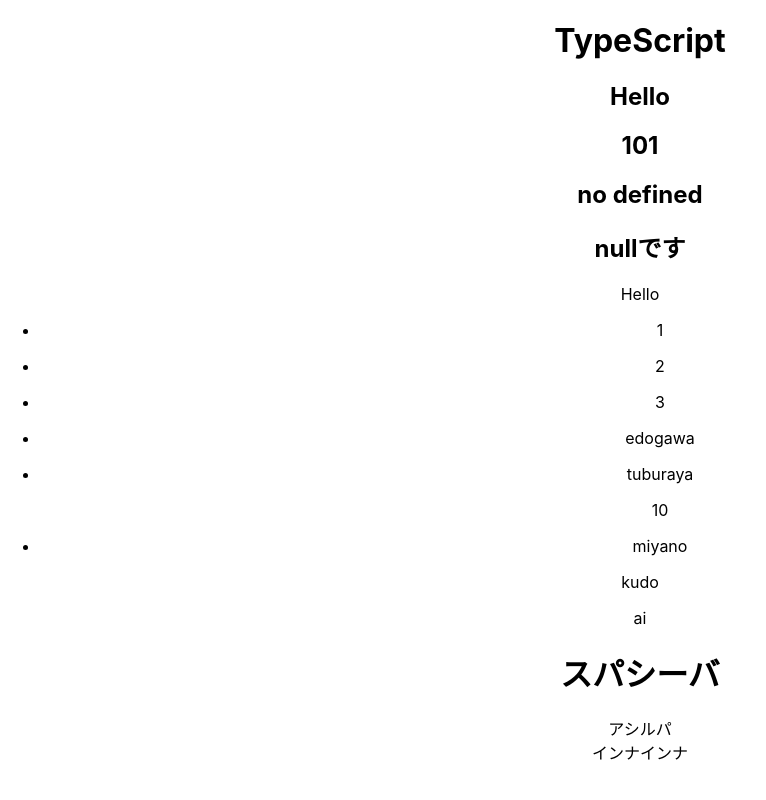
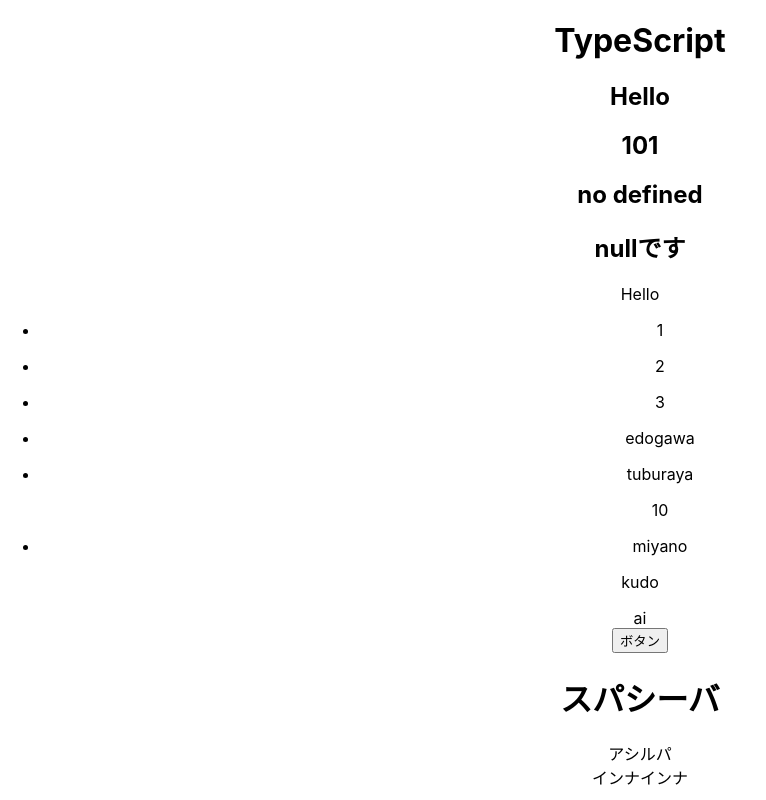
Before and after one commit to kei-1313/react-typescript, a React (Create React App) app: page / in a window 1280 px wide. Shown: the whole page, without its empty margins (0-766 px from the left). Built offline with nearby package versions, Linux system fonts and the light colour scheme.

Commit message:
propsに関数を入れた時の型の定義の方法

```diff
--- a/src/component/Example03.tsx
+++ b/src/component/Example03.tsx
@@ -1,8 +1,10 @@
-import Hello from "./Hello"
+import Hello, { Btn } from "./Hello"
+
 
 const Example03: React.FC = () => {
   return (
     <div>
+      <Btn fn={(text) => console.log(`hello ${text}`)} />
       <Hello text="スパシーバ">
         <div>アシルパ</div>
         <div>インナインナ</div>
--- a/src/component/Hello.tsx
+++ b/src/component/Hello.tsx
@@ -14,4 +14,16 @@
   )
 }
 
+type FcProps = {
+  fn: (text: string) => void
+}
+
+export const Btn: React.FC<FcProps> = (props) => {
+  return (
+    <>
+      <button onClick={() => props.fn('TypeScript')}>ボタン</button>
+    </>
+  )
+}
+
 export default Hello
```
